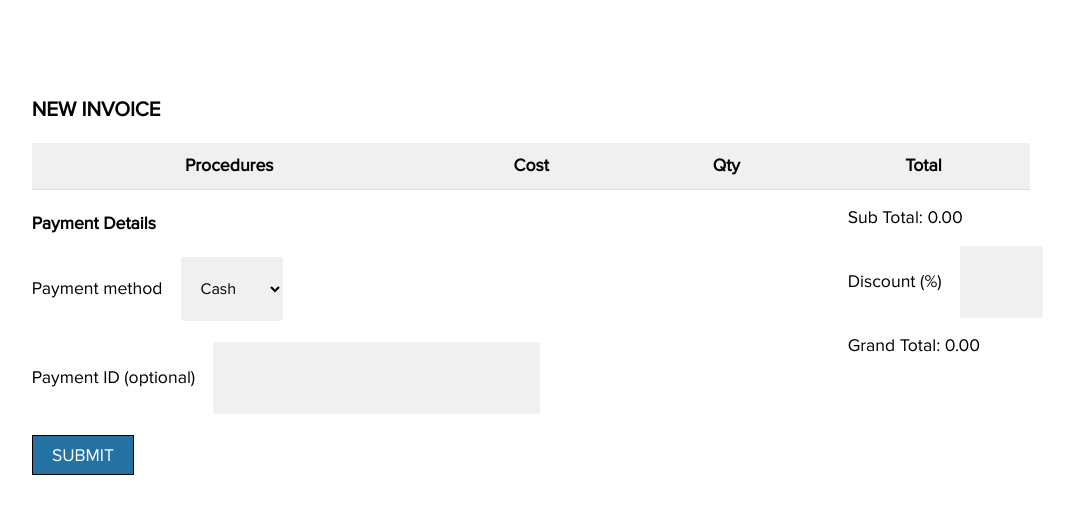
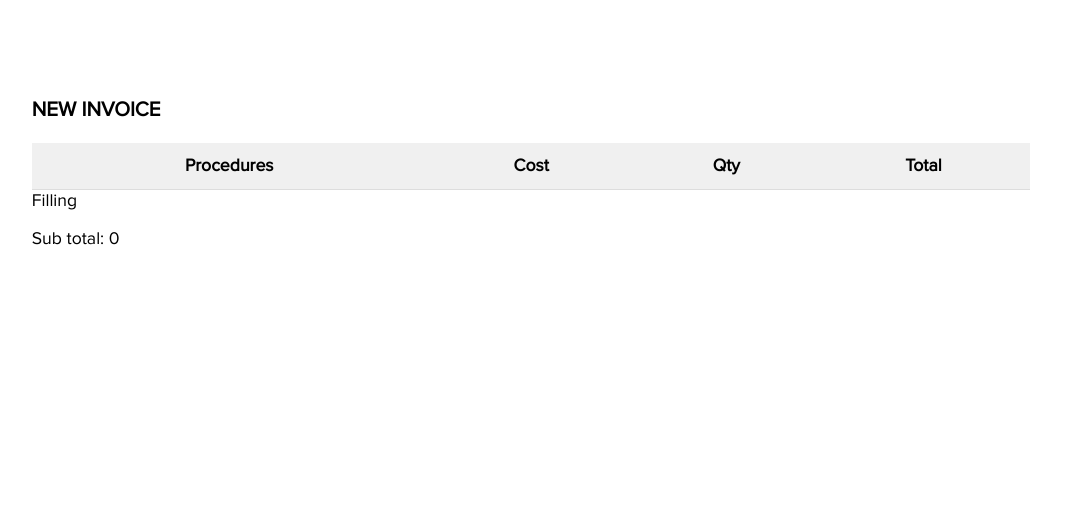
Before and after one commit to datmemerboi/TDC-client, a Next.js app: page /treatment/payment in a window 1280 px wide. Shown: the top 514 px of the page, without its empty margins (109-1183 px from the left). Built offline with nearby package versions, Linux system fonts and the light colour scheme.

Commit message:
bug: Infinite re-renders

```diff
--- a/components/payment.jsx
+++ b/components/payment.jsx
@@ -1,10 +1,12 @@
 import { Fragment, useState, useEffect } from 'react';
+import Link from 'next/link';
 import dayjs from 'dayjs';
 
 import api from '../utils/api';
 
 export function PaySlip({ list }) {
   const [compatible, setCompatible] = useState(false);
+  let url = `/treatment/payment?list=${list.length ? list.join('-') : ''}`;
 
   useEffect(async () => {
     let { data } = await api.checkCompatibility(list); // Check compatibility
@@ -40,7 +42,11 @@ export function PaySlip({ list }) {
               padding: '1vmin'
             }}
           >
-            {compatible && <button className="proceed">Payment &#x2192;</button>}
+            {compatible && (
+              <Link href={url}>
+                <button className="proceed">Payment &#x2192;</button>
+              </Link>
+            )}
           </div>
         </div>
       </Fragment>
@@ -52,19 +58,27 @@ export function PaySlip({ list }) {
 export function PayRow({ data, returnToParent }) {
   let [priceData, setPriceData] = useState({ cost: 1, qty: 1, total: 1 });
 
-  useEffect(() => {
-    console.log(priceData);
-    returnToParent({ ...priceData, total: priceData.cost * priceData.qty, t_id: data.t_id });
-  }, [priceData.cost, priceData.qty]);
+  useEffect(
+    setPriceData({
+      ...priceData,
+      total: priceData.cost * priceData.qty
+    }),
+    [priceData.cost, priceData.qty]
+  );
+
+  // useEffect(() => returnToParent({ ...data, ...priceData }), [priceData.total]);
 
   const handleInput = (e) => {
     let { name, value } = e.target;
-    if (!isNaN(value) && !isFinite(value)) {
+    if (!isNaN(value) && isFinite(value)) {
       value = name === 'qty' ? parseInt(value) : parseFloat(value);
       setPriceData({ ...priceData, [name]: value });
     }
   };
 
+  if (!data.procedure_done || !data.treatment_date) {
+    return <tr />;
+  } else {
     return (
       <Fragment>
         <tr>
@@ -94,13 +108,13 @@ export function PayRow({ data, returnToParent }) {
               min={0}
               style={{ width: '2vw' }}
               name="qty"
+              value={priceData.qty}
               onInput={handleInput}
             />
           </td>
-        <td>
-          <span>{priceData.total}</span>
-        </td>
+          <td>{priceData.total}</td>
         </tr>
       </Fragment>
     );
   }
+}
--- a/pages/treatment/payment.jsx
+++ b/pages/treatment/payment.jsx
@@ -1,51 +1,76 @@
-import { Component, Fragment } from 'react';
+import { Component, Fragment, useEffect, useState } from 'react';
 import { useRouter } from 'next/router';
 
 import api from '../../utils/api';
 import config from '../../config.json';
+import { PayRow } from '../../components/payment';
 
-export default class Payment extends Component {
-  constructor(props) {
-    super(props);
-    this.state = {
-      treatments: [],
-      paymentMethod: config.PAYMENT_METHODS[0],
-      paymentID: null,
-      subTotal: 0,
-      discount: 0,
-      grandTotal: 0,
-      modalMessage: '',
-      triggers: {
-        modal: false
-      }
-    };
+export default function TreatmentPayment() {
+  const router = useRouter();
+  const initialDataFetch = async () => {
+    if (router.query?.list) {
+      let docs = await Promise.all(router.query.list.split('-').map(api.getTreatmentData));
+      return docs.map(({ data }) => data);
+    }
+    return [];
+  };
 
-    this.discoutHandler = this.discoutHandler.bind(this);
-    this.paymentMethodHandler = this.paymentMethodHandler.bind(this);
-    this.paymentIDHandler = this.paymentIDHandler.bind(this);
-  }
+  const [treatments, setTreatments] = useState([
+    {
+      procedure_done: 'Filling',
+      teeth_number: [],
+      remarks: '',
+      p_id: 'PAT0013',
+      treatment_date: '2018-09-14T00:00:00.000Z',
+      doctor: 'Dr. Gayathri',
+      t_id: 'TRT0017',
+      created_at: '2021-06-29T06:26:13.076Z',
+      name: 'Adhithya',
+      qty: 1,
+      cost: 1,
+      total: 1
+    }
+  ]);
+  // const [payment, setPayment] = useState({ method: config.PAYMENT_METHODS[0], id: null });
+  const [total, setTotal] = useState({
+    sub_total: 0,
+    grand_total: 0,
+    discount: 0
+  });
 
-  discoutHandler = (e) => {
-    if (isFinite(parseFloat(e.target.value))) {
-      this.setState({ discount: parseFloat(e.target.value) });
+  useEffect(async () => {
+    if (treatments.length === 0) {
+      let data = await initialDataFetch();
+      // setTreatments(data);
+      /**
+       *
+       * Setting state within useEffect throws Infinite re-renders error!
+       *
+       */
+      console.log(JSON.stringify(data, null, 1));
+    }
+  }, [total]);
+
+  const handleInput = (e) => {
+    let { name, value } = e.target;
+    if (name === 'discount') {
+      value = parseFloat(value);
     }
   };
 
-  paymentMethodHandler = (e) => {
-    this.setState({ paymentMethod: e.target.value });
+  const updatePriceOfTreatment = (returned) => {
+    let index = treatments.indexOf(treatments.find((t) => t.t_id === returned.t_id));
+
+    let updatedTreatments = treatments;
+    updatedTreatments.splice(index, 1, returned);
+    setTreatments(updatedTreatments);
+
+    let computedSubTotal = treatments.reduce((acc, t) => acc + t.total || 0, 0);
+    setTotal({ ...total, sub_total: computedSubTotal });
   };
-  paymentIDHandler = (e) => {
-    this.setState({ paymentID: e.target.value });
-  };
-  componentDidMount = async () => {
-    const router = useRouter(); // useRouter hook will not work in class component
-    if (router.query?.invoices) {
-      let treatmentData = await Promise.all(router.query.invoices.map(api.getTreatmentData));
-      this.setState({ treatments: treatmentData });
-    }
-  };
-  render() {
-    return (
+
+  return (
+    <Fragment>
       <div className="container">
         <h3>NEW INVOICE</h3>
         <table>
@@ -58,50 +83,13 @@ export default class Payment extends Component {
             </tr>
           </thead>
           <tbody>
-            {this.state.treatments.length
-              ? this.state.treatments.map((obj) => (
-                  <Row tid={obj.t_id} treatmentObj={obj} returnToParent={this.getTreatmentCost} />
-                ))
-              : null}
+            {treatments.map((t, i) => (
+              <tr>{t.procedure_done}</tr>
+            ))}
           </tbody>
         </table>
-        <div style={{ position: 'absolute', right: '0' }}>
-          <p>Sub Total: {this.state.subTotal.toFixed(2)}</p>
-          <label>Discount (%)</label>&nbsp;&nbsp;&nbsp;&nbsp;
-          <input
-            type="number"
-            min={0}
-            className="input-bar small-input-bar"
-            style={{ width: '4vw' }}
-            onInput={this.discountHandler}
-          />
-          <p>Grand Total: {this.state.grandTotal.toFixed(2)}</p>
-        </div>
-        <div>
-          <h4>Payment Details</h4>
-          <label>Payment method</label>&nbsp;&nbsp;&nbsp;&nbsp;
-          <select
-            className="input-select"
-            style={{ width: '8vw' }}
-            onInput={this.paymentMethodHandler}
-            defaultValue={this.state.paymentMethod}
-          >
-            {config.PAYMENT_METHODS.map((method) => (
-              <option value={method}>{method}</option>
-            ))}
-          </select>
-          <br />
-          <br />
-          <label>Payment ID (optional)</label>&nbsp;&nbsp;&nbsp;&nbsp;
-          <input type="text" className="input-bar" onInput={this.paymentIDHandler} />
-        </div>
-        <br />
-        <div>
-          <button onClick={this.submitHandler} className="primary">
-            SUBMIT
-          </button>
-        </div>
+        <p>Sub total: {total.sub_total}</p>
       </div>
-    );
-  }
+    </Fragment>
+  );
 }
```
Lines whose indentation alone changed are shown as unchanged.
